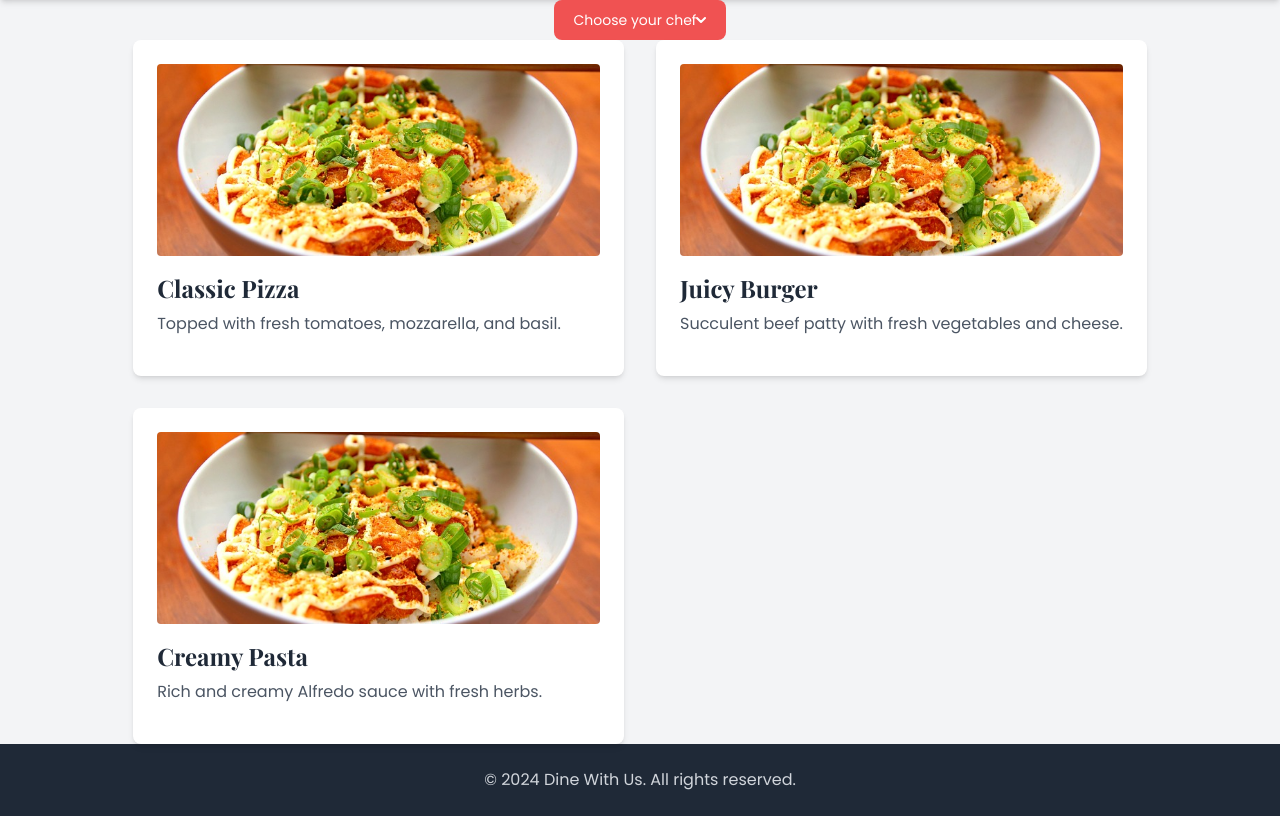
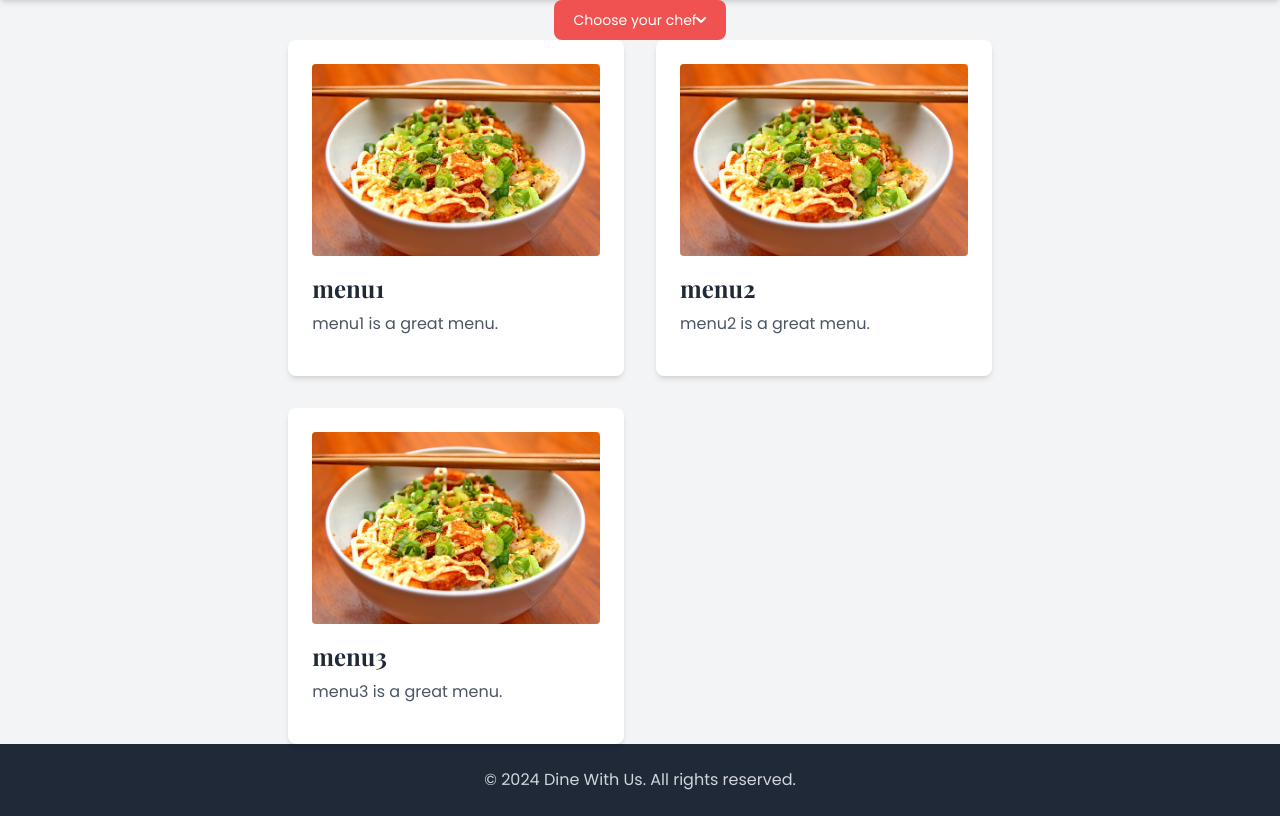
Before and after one commit to ali-rostom1/DINE-WITH-US, a PHP site: page /pages/menu.php in a window 1280 px wide. Shown: the part 64-880 px from the top of the page. Run offline with PHP 8.4, Linux system fonts and the light colour scheme; data comes from the database, SQL or seed files in the repository; style sheets or scripts are compiled from the project's sources; some libraries are stand-ins or nearby versions.

Commit message:
add all menus display in menu.php with chef selection display(php)

```diff
--- a/src/pages/menu.php
+++ b/src/pages/menu.php
@@ -5,6 +5,7 @@
         exit;
     }
   }
+  include "dbcon.php";
 ?>
 <!DOCTYPE html>
 <html lang="en">
@@ -50,35 +51,33 @@
     <!-- Dropdown menu -->
     <div id="dropdown" class="z-10 hidden divide-y divide-gray-100 rounded-lg shadow w-44 bg-gray-700">
         <ul class="py-2 text-sm text-white" aria-labelledby="dropdownDefaultButton">
-          <li>
-            <a href="#" class="block px-4 py-2 hover:bg-red-500">chef1</a>
-          </li>
-          <li>
-            <a href="#" class="block px-4 py-2 hover:bg-red-500">chef2</a>
-          </li>
+          <?php
+            $sql = "SELECT us.username from users us,role rl where us.id_role=rl.id_role and rl.name = 'admin'";
+            $res = $mysqli->query($sql)->fetch_all(MYSQLI_ASSOC);
+            foreach($res as $el){
+              echo '
+                  <li>
+                    <a href="#" class="block px-4 py-2 hover:bg-red-500">'.$el["username"].'</a>
+                  </li>
+              ';
+            }
+
+          ?>
         </ul>
     </div>
 
     <div class="grid grid-cols-1 md:grid-cols-2 lg:grid-cols-3 gap-8">
-
-        <!-- Menu Item 1 -->
-        <a class="bg-white p-6 shadow-md rounded-lg" href="reservation.php">
-          <img src="../assets/images/placeholder.jpg" alt="Pizza" class="w-full h-48 object-cover mb-4 rounded">
-          <h3 class="text-2xl font-semibold mb-2">Classic Pizza</h3>
-          <p class="text-gray-600 mb-4">Topped with fresh tomatoes, mozzarella, and basil.</p>
-        </a>
-        <!-- Menu Item 2 -->
-        <a class="bg-white p-6 shadow-md rounded-lg" href="reservation.php">
-          <img src="../assets/images/placeholder.jpg" alt="Burger" class="w-full h-48 object-cover mb-4 rounded">
-          <h3 class="text-2xl font-semibold mb-2">Juicy Burger</h3>
-          <p class="text-gray-600 mb-4">Succulent beef patty with fresh vegetables and cheese.</p>
-        </a>
-        <!-- Menu Item 3 -->
-        <a class="bg-white p-6 shadow-md rounded-lg" href="reservation.php">
-          <img src="../assets/images/placeholder.jpg" alt="Pasta" class="w-full h-48 object-cover mb-4 rounded">
-          <h3 class="text-2xl font-semibold mb-2">Creamy Pasta</h3>
-          <p class="text-gray-600 mb-4">Rich and creamy Alfredo sauce with fresh herbs.</p>
-        </a>
+        <?php
+           $sql = "SELECT mn.name , mn.url_img , mn.description , us.username FROM menu mn, users us WHERE mn.id_user = us.id_user";
+           $res = $mysqli->query($sql)->fetch_all(MYSQLI_ASSOC);
+          foreach($res as $el){
+            echo '<a id="'.$el["username"].'" class="bg-white p-6 shadow-md rounded-lg">
+                    <img src="../'.$el["url_img"].'" alt="'.$el["name"].'" class="w-full h-48 object-cover mb-4 rounded">
+                    <h3 class="text-2xl font-semibold mb-2">'.$el["name"].'</h3>
+                    <p class="text-gray-600 mb-4">'.$el["description"].'.</p>
+                  </a>';
+          }
+        ?>
     </div>
   </div>
 
```
